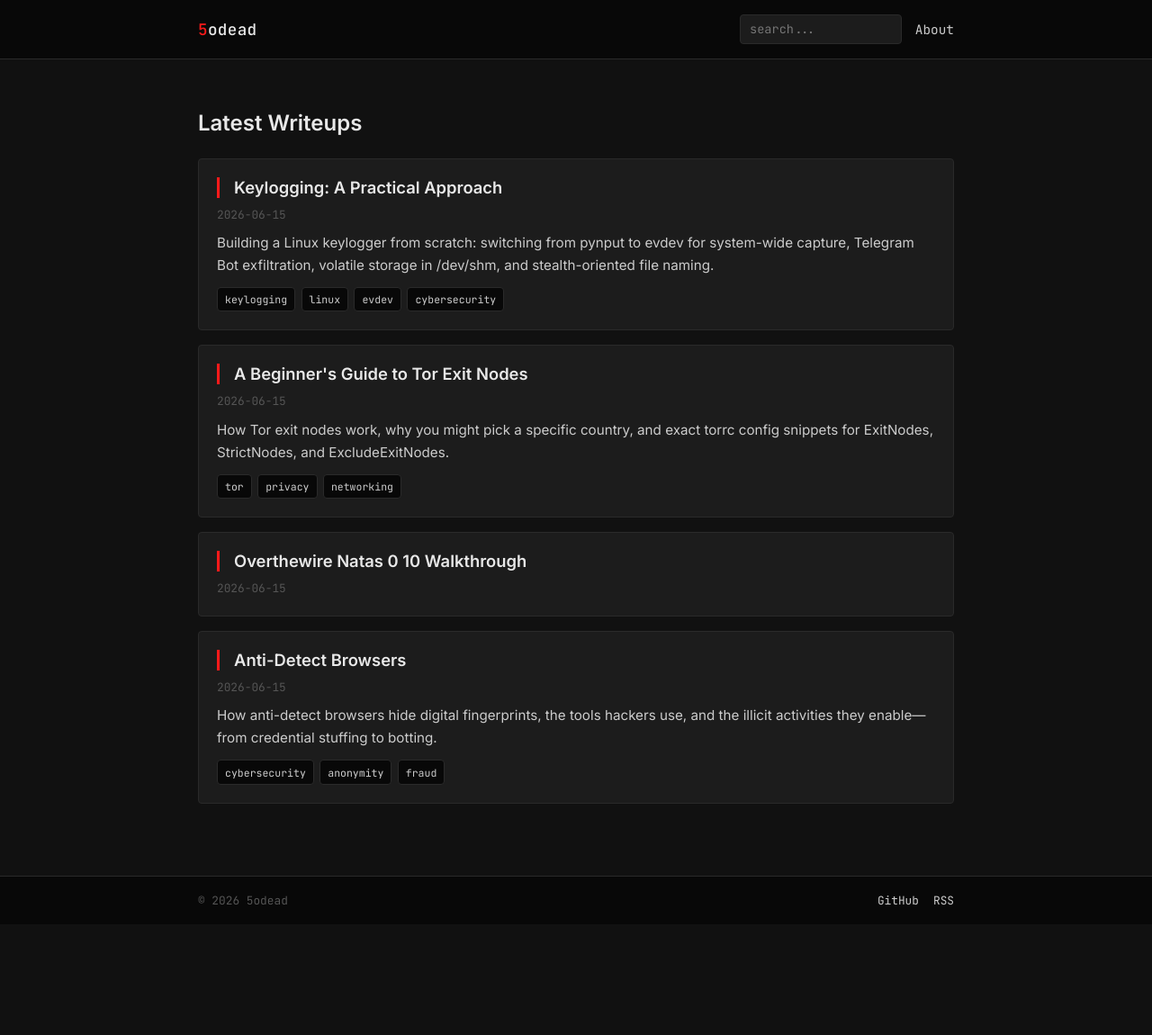
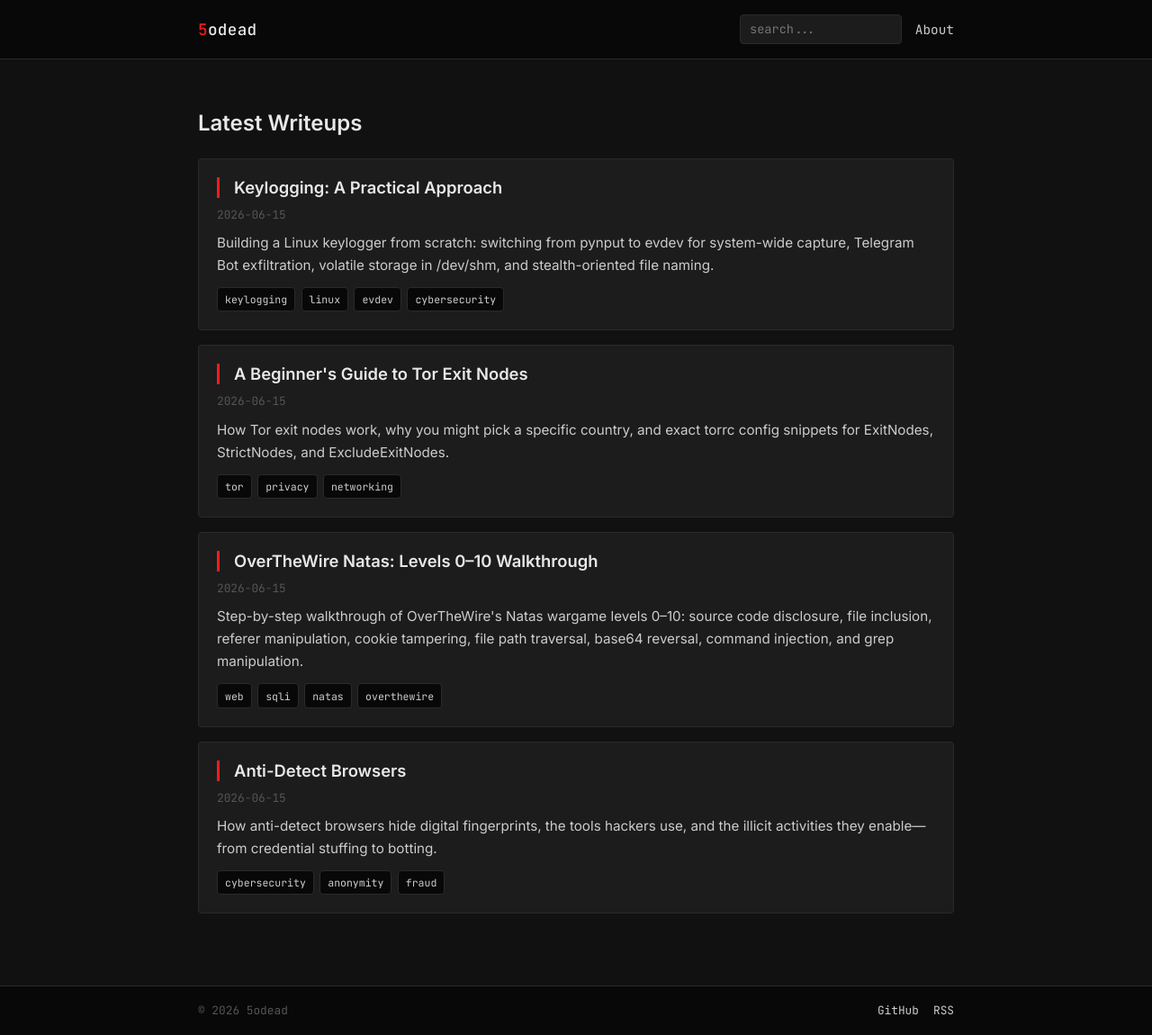
Before and after one commit to 5odead/5odead.github.io, a Jekyll site: the page built from index.html, in a window 1280 px wide. Shown: the whole page at 90% size. Built offline with Jekyll 4.4.1, drawn with Linux system fonts in a browser that asks for light colours; before the commit the page ends 1027 px from its top, so only the background shows below that.

Commit message:
Update 2026-06-15-overthewire-natas-0-10-walkthrough.md

```diff
--- a/_posts/2026-06-15-overthewire-natas-0-10-walkthrough.md
+++ b/_posts/2026-06-15-overthewire-natas-0-10-walkthrough.md
@@ -1,3 +1,14 @@
+---
+layout: post
+title: "OverTheWire Natas: Levels 0–10 Walkthrough"
+date: 2026-06-15
+last_modified_at: 2026-06-15
+tags: [web, sqli, natas, overthewire]
+description: "Step-by-step walkthrough of OverTheWire's Natas wargame levels 0–10: source code disclosure, file inclusion, referer manipulation, cookie tampering, file path traversal, base64 reversal, command injection, and grep manipulation."
+image: /assets/images/Overthewire.png
+---
+
+
 OverTheWire Natas: Levels 0–10 Walkthrough
 =========================================
 
```
